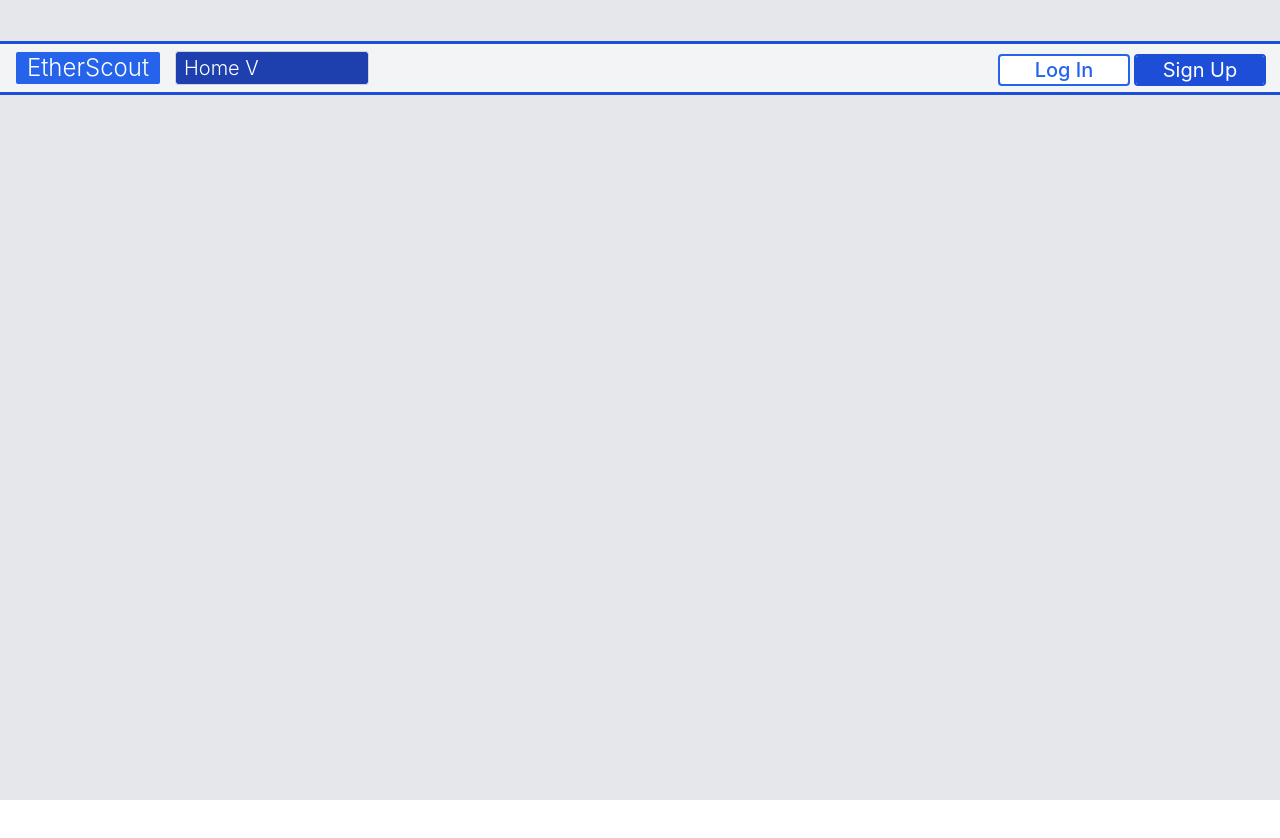
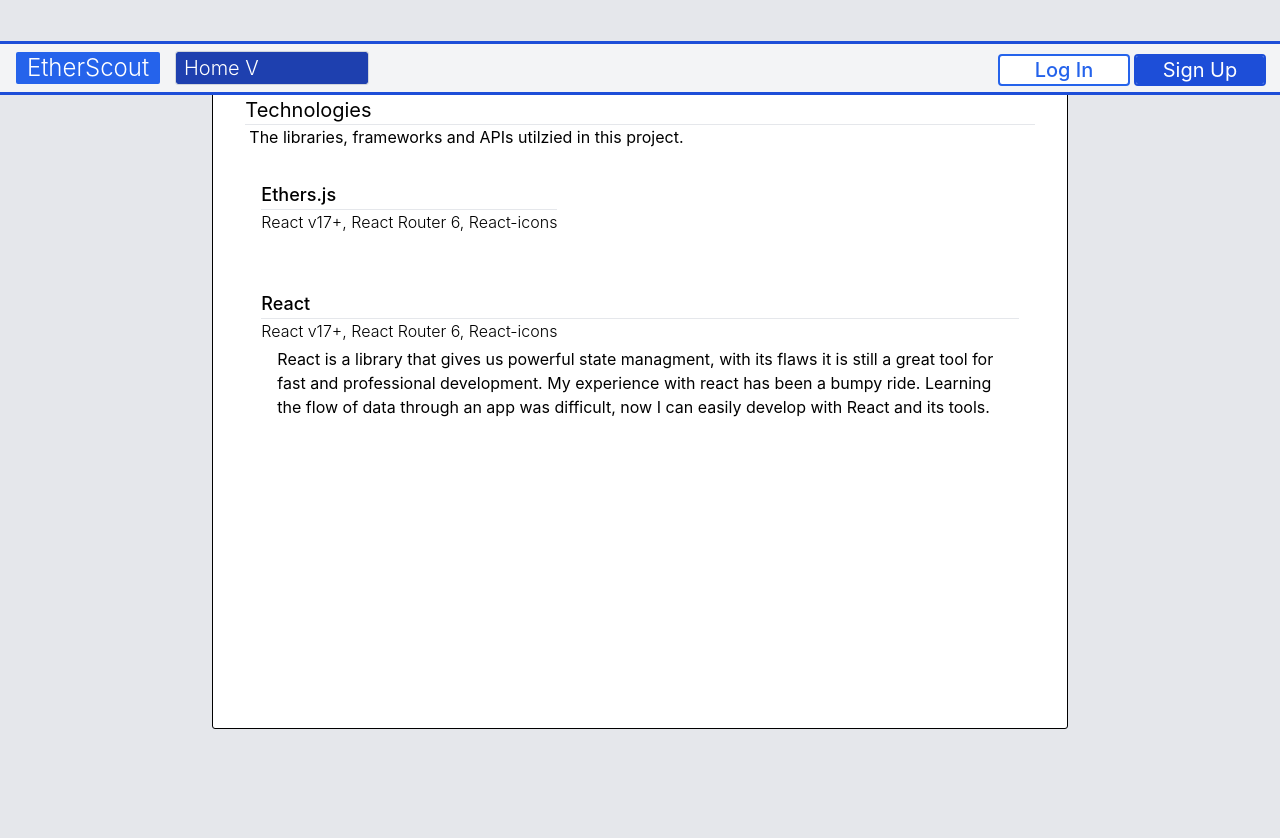
Before and after one commit to mbKaleb/EtherScout, a React (Create React App) app in the folder client/: page /technologies in a window 1280 px wide. Shown: the top 838 px of the page. Before the commit the page ends 800 px from the top, so only its background shows below. Built offline with nearby package versions, Linux system fonts and the light colour scheme; no server answers.

Commit message:
new page, styles and format completed.

```diff
--- a/client/src/pages/Technologies.js
+++ b/client/src/pages/Technologies.js
@@ -1,7 +1,40 @@
+import { PageStyles } from "../hooks/Styles"
+
 
 
 export default function Technologies() {
+
+  const containerStyles = "p-4 w-fit"
+  const titleStyles = "text-lg border-b font-medium"
+  const h3Styles = "mb-1 font-light"
+  const textContent = "mb-6 ml-4"
+
   return (
-    <div>Technologies</div>
+    <div className='flex justify-center -z-50 -top-4 bg-gray-200 h-screen'>
+      <div className="bg-white outline outline-1 rounded-sm min-w-md w-8/12 m-4 p-8 h-custom ">
+
+        <div className=" border-b text-xl  ">Technologies</div>
+        <div className="mb-4 ml-1" >The libraries, frameworks and APIs utilzied in this project. </div>
+
+        <div className={containerStyles} >
+          <h2 className={titleStyles} >Ethers.js</h2>
+          <h3 className={h3Styles} > React v17+, React Router 6, React-icons </h3>
+          <p className={textContent} >
+
+          </p>
+        </div>
+
+        <div className={containerStyles} >
+          <h2 className={titleStyles} >React</h2>
+          <h3 className={h3Styles} > React v17+, React Router 6, React-icons </h3>
+          <p className={textContent} >
+            React is a library that gives us powerful state managment, with its flaws it is still a great tool for fast and professional development.
+            My experience with react has been a bumpy ride.
+            Learning the flow of data through an app was difficult, now I can easily develop with React and its tools.
+          </p>
+        </div>
+
+      </div>
+    </div>
   )
 }
```
